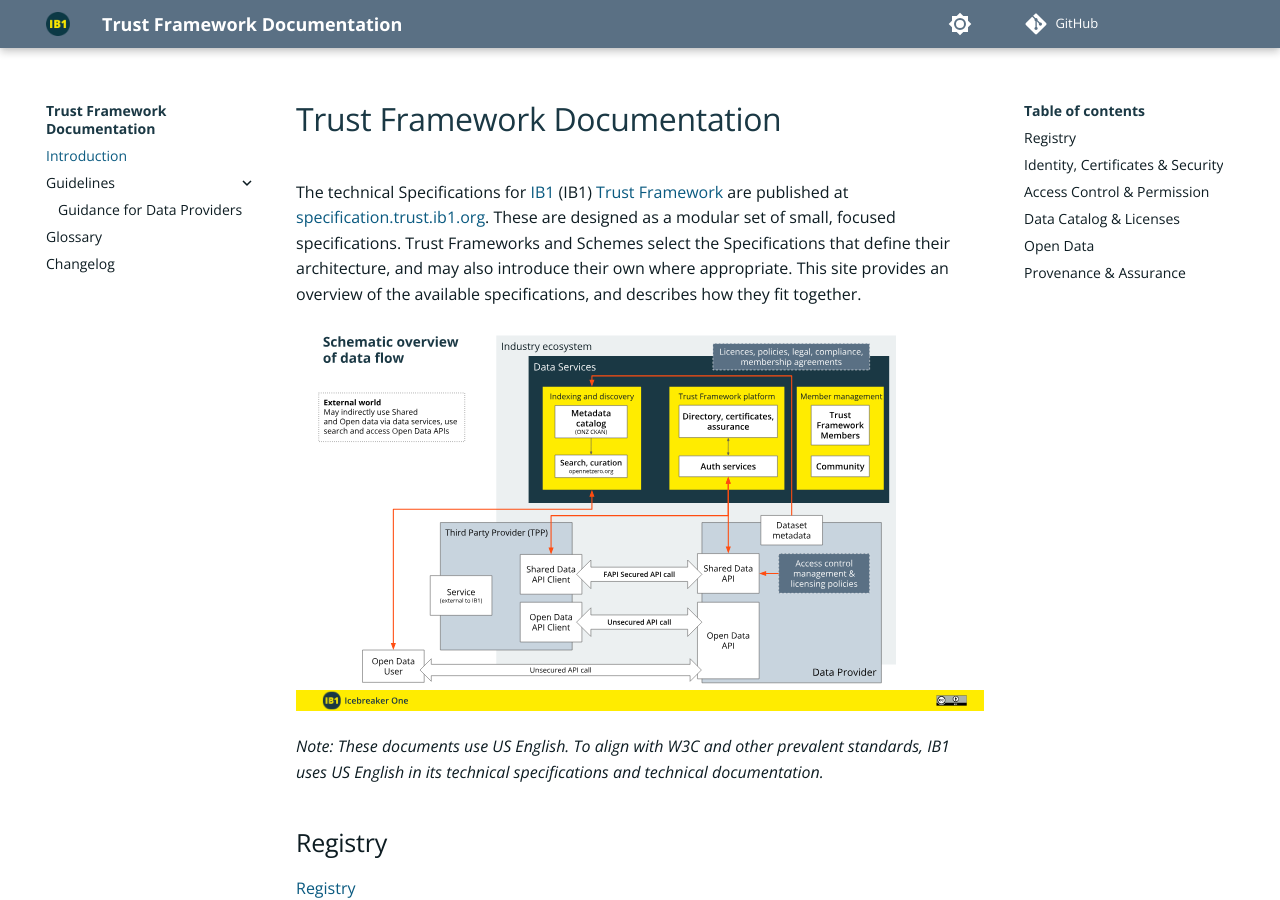
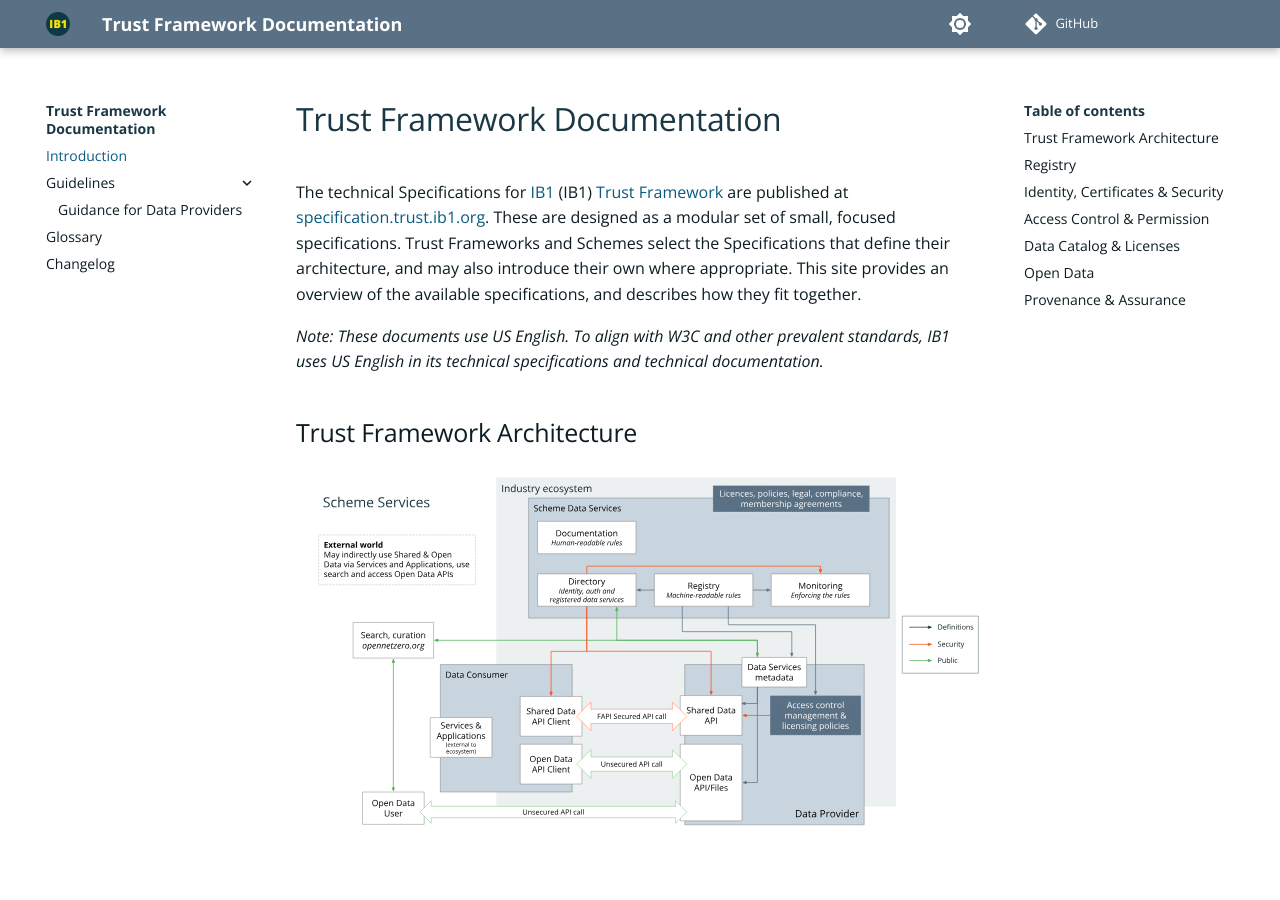
Before and after one commit to icebreakerone/ib1-technical-docs, an MkDocs documentation site: the page built from docs/index.md, in a window 1280 px wide and 900 px high. Built offline with MkDocs 1.6.1 and Material for MkDocs 9.7.7, drawn with Linux system fonts in a browser that asks for light colours; plug-ins that fetch from the network failed and are left out; comment, search, counter and statistics services are not loaded; the version menu is left out.

Commit message:
Update TF architecture diagram

```diff
--- a/docs/index.md
+++ b/docs/index.md
@@ -2,9 +2,11 @@
 
 The technical Specifications for [IB1](https://ib1.org) (IB1) [Trust Framework](https://ib1.org/trust-frameworks/) are published at [specification.trust.ib1.org](https://specification.trust.ib1.org). These are designed as a modular set of small, focused specifications. Trust Frameworks and Schemes select the Specifications that define their architecture, and may also introduce their own where appropriate. This site provides an overview of the available specifications, and describes how they fit together.
 
-![IB1 Trust Framework Architecture Diagram ](assets/ib1_trust_framework_architecture.svg)
+*Note: These documents use US English. To align with W3C and other prevalent standards, IB1 uses US English in its technical specifications and technical documentation.*
 
-*Note: These documents use US English. To align with W3C and other prevalent standards, IB1 uses US English in its technical specifications and technical documentation.*
+## Trust Framework Architecture
+
+![IB1 Trust Framework Architecture Diagram ](assets/ib1_trust_framework_architecture_202506.svg)
 
 ## Registry
 
```
Also changed, not shown: docs/assets/ib1_trust_framework_architecture.svg (deleted), docs/assets/ib1_trust_framework_architecture_202506.svg (added).
